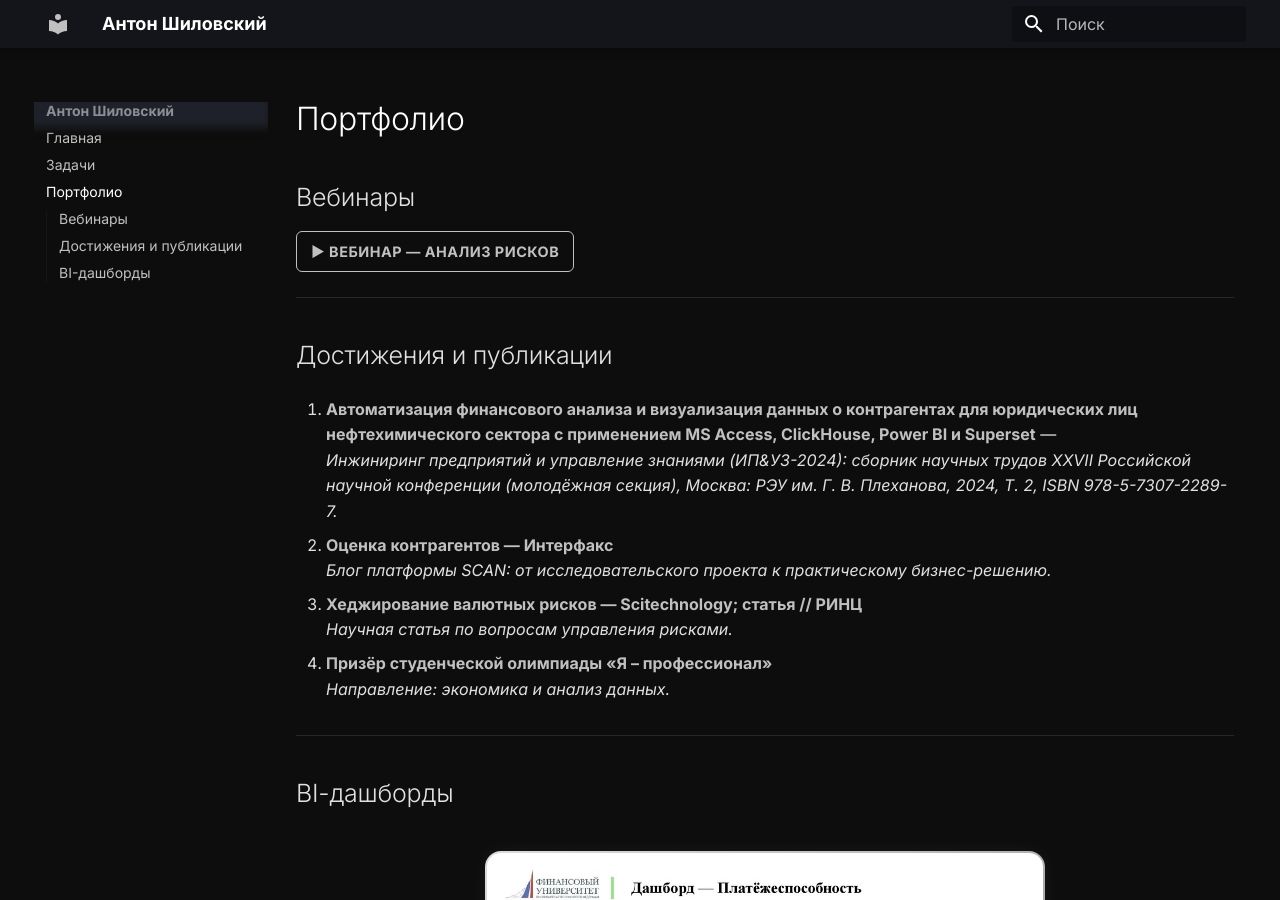
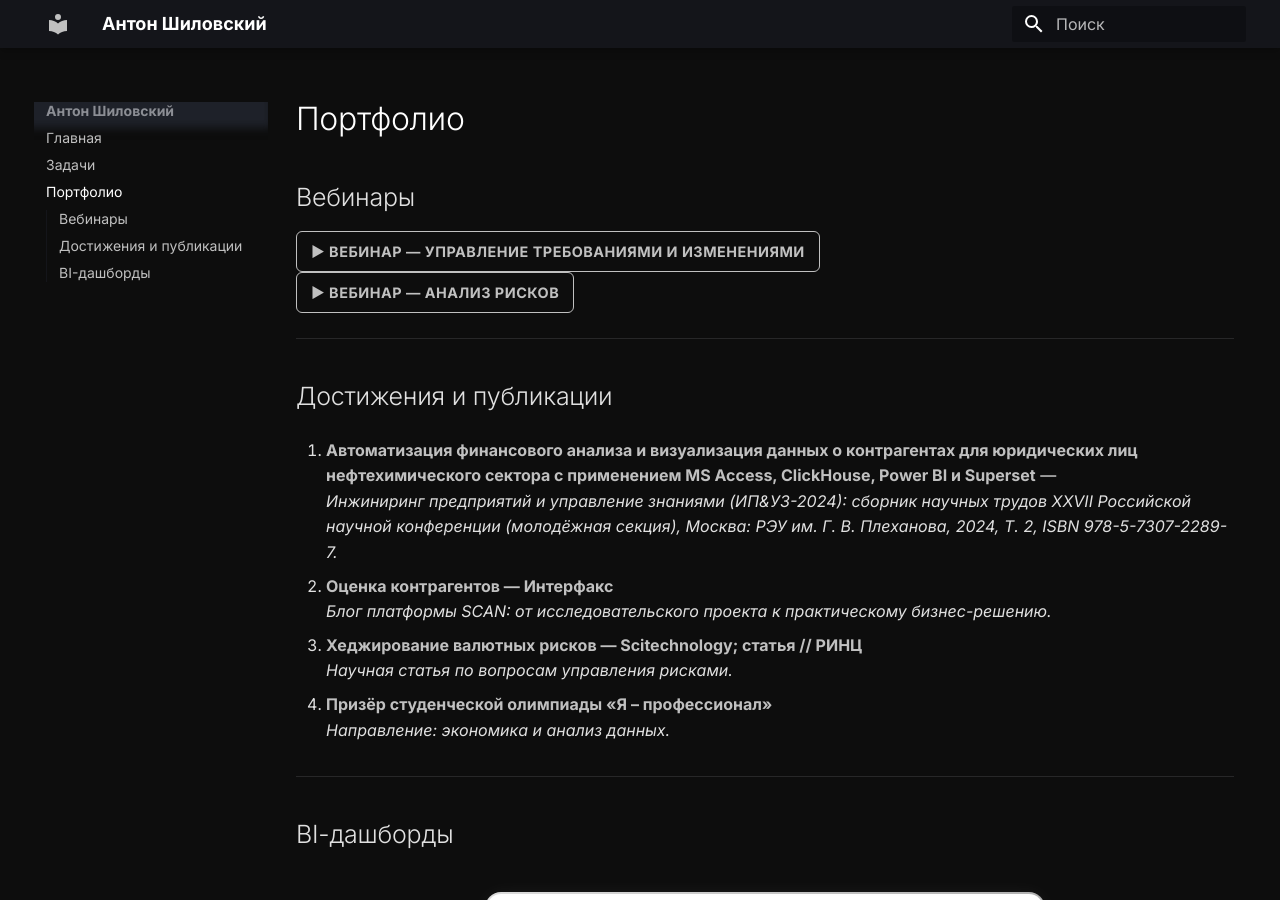
Before and after one commit to antonshilovsky/wiki, an MkDocs documentation site: the page built from docs/portfolio.md, in a window 1280 px wide and 900 px high. Built offline with MkDocs 1.6.1 and Material for MkDocs 9.7.7, drawn with Linux system fonts in a browser that asks for light colours.

Commit message:
fix(portfolio): update links and layout

```diff
--- a/docs/portfolio.md
+++ b/docs/portfolio.md
@@ -2,7 +2,8 @@
 
 ## Вебинары
 
-[▶ Вебинар — Анализ рисков](https://rutube.ru/video/private/9f09435600dffcd0e6b6982eef9e8305/?p=lWbUlzcLtTf34blXKCGEAA){ .md-button }
+[▶ Вебинар — Управление требованиями и изменениями](https://rutube.ru/video/private/c944c2cf401cb8cf2d616b97e1ec3520/?p=Toqm04uhwxzfWnY-1PFmag&t=211&r=plwd){ .md-button }<br>
+[▶ Вебинар — Анализ рисков](https://rutube.ru/video/private/9f09435600dffcd0e6b6982eef9e8305/?p=lWbUlzcLtTf34blXKCGEAA&t=625&r=plwd){ .md-button }
 
 ---
 
```
